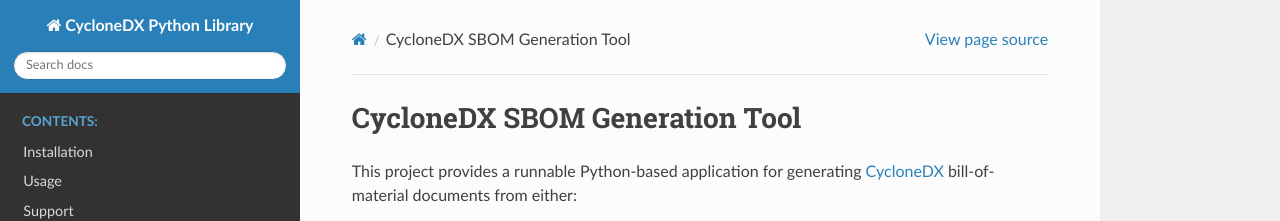
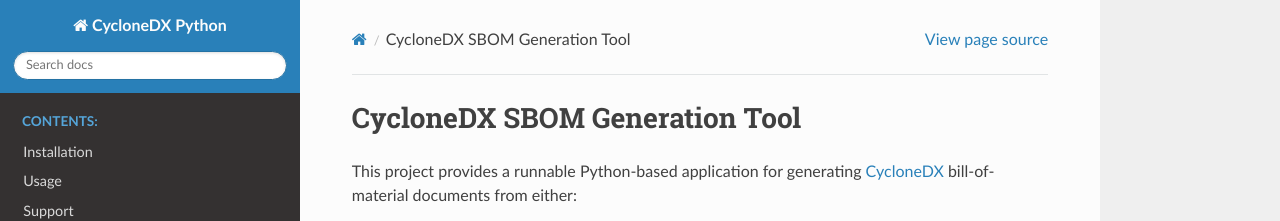
Before and after one commit to CycloneDX/cyclonedx-python, a Sphinx documentation site: the page built from docs/index.rst, in a window 1280 px wide. Shown: the top 221 px of the page. Built offline with Sphinx 7.4.7 and the Read the Docs theme 2.0.0, drawn with Linux system fonts in a browser that asks for light colours.

Commit message:
doc: corrected project title
Signed-off-by: Paul Horton <paul.horton@owasp.org>

```diff
--- a/docs/conf.py
+++ b/docs/conf.py
@@ -17,7 +17,7 @@
 
 # -- Project information -----------------------------------------------------
 
-project = 'CycloneDX Python Library'
+project = 'CycloneDX Python'
 copyright = '2022, Copyright (c) OWASP Foundation'
 author = 'Paul Horton, Jan Kowalleck, Steve Springett, Patrick Dwyer'
 
```
